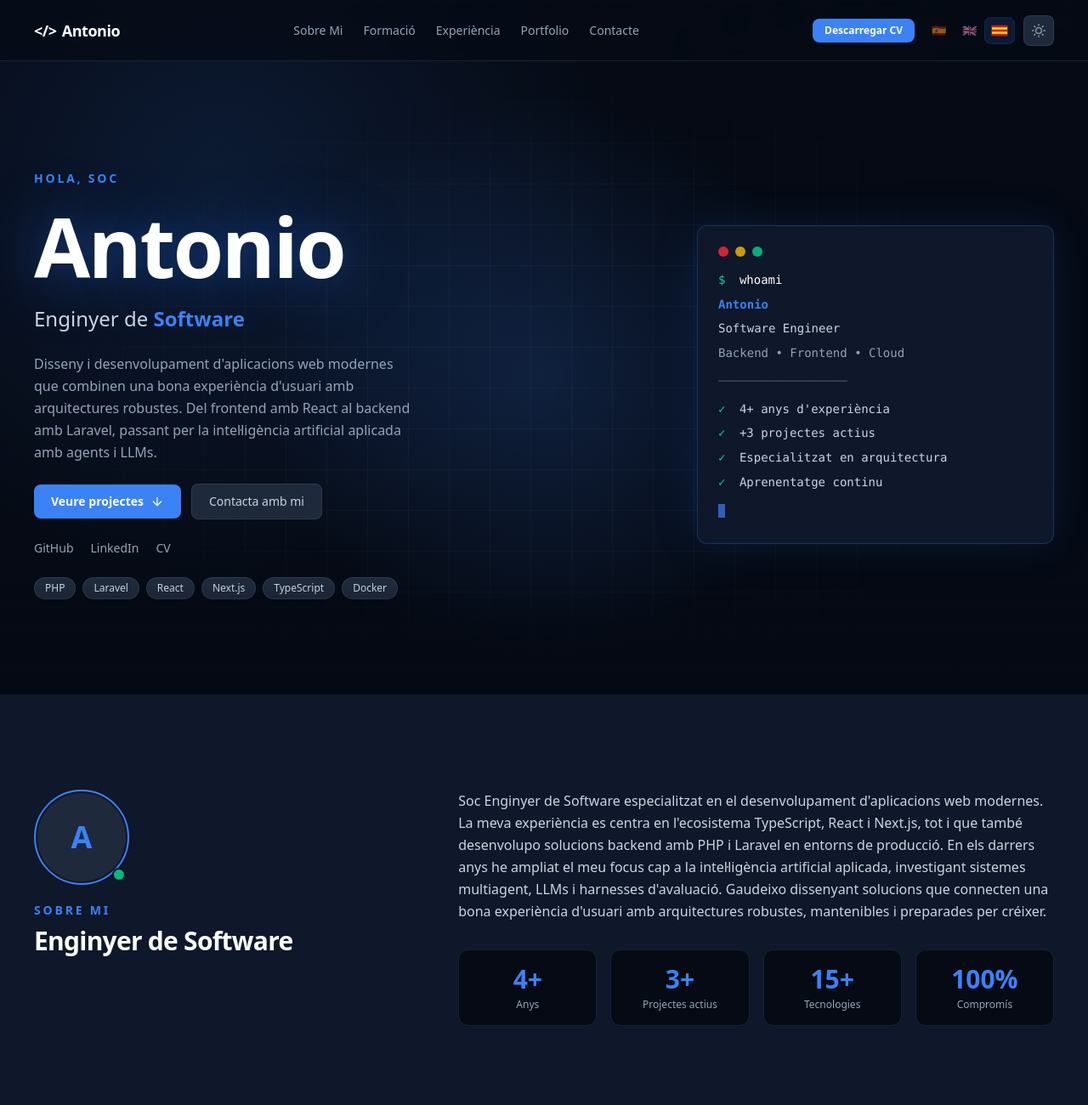
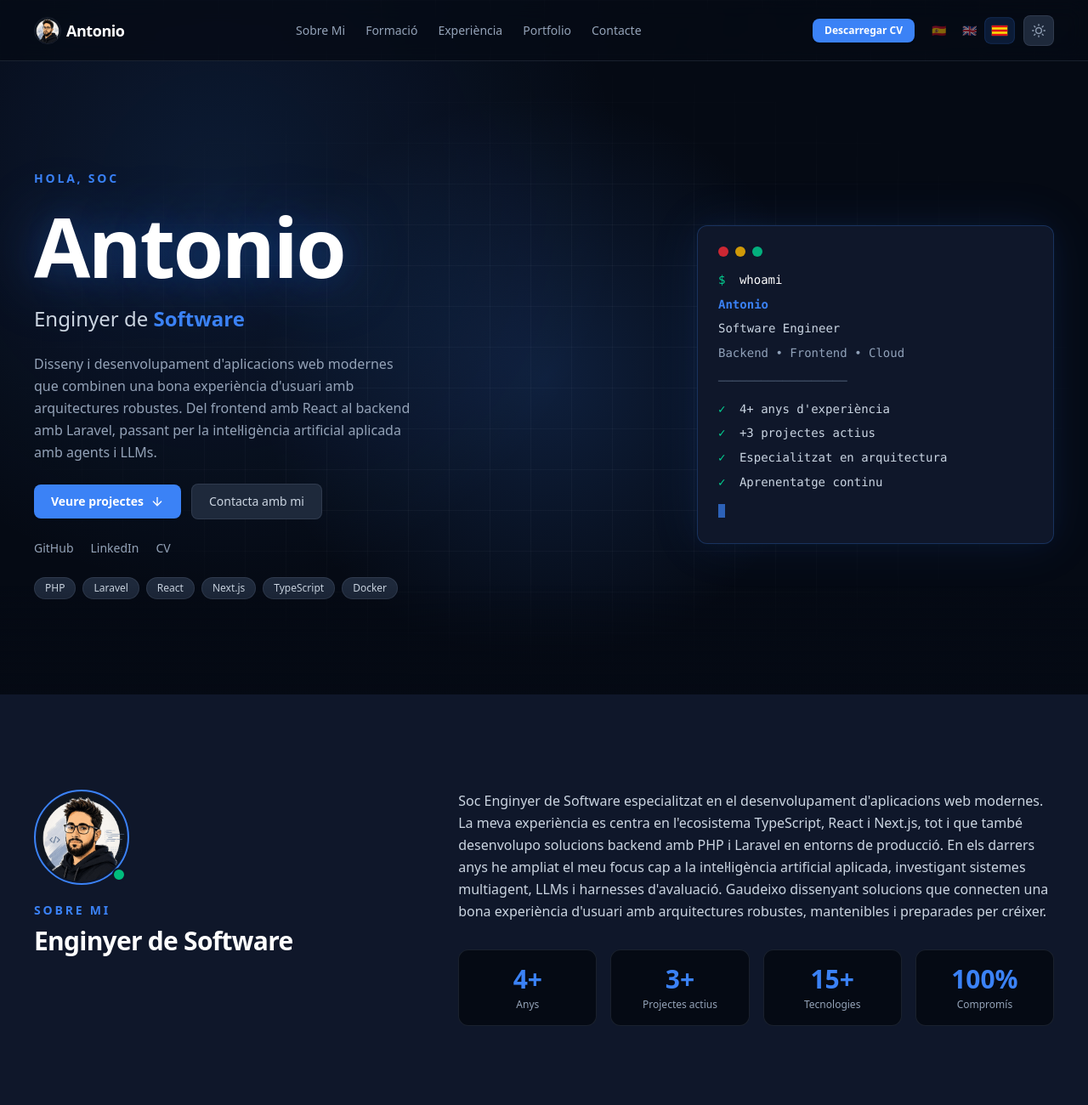
Before and after one commit to AntonioPtnR/portfolio, an Astro site: page /ca/ in a window 1280 px wide. Shown: the top 1300 px of the page at 85% size. Built offline with nearby package versions, Linux system fonts and the light colour scheme; Astro itself is replaced by a stand-in of ours.

Commit message:
feat: add avatar branding and push build guard

```diff
--- a/src/components/layout/Header.astro
+++ b/src/components/layout/Header.astro
@@ -21,7 +21,13 @@ const flags: Record<string, string> = {
   <nav class="site-shell flex h-full items-center justify-between">
     <!-- Logo -->
     <a href={`/${lang}/`} class="flex items-center gap-1.5 text-lg font-bold tracking-tight">
-      <span class="text-primary-400">&lt;/&gt;</span>
+      <img
+        src="/avatar.jpg"
+        alt="Antonio"
+        class="h-8 w-8 rounded-full border border-[var(--color-border)] object-cover"
+        loading="eager"
+        decoding="async"
+      />
       <span>Antonio</span>
     </a>
 
--- a/src/components/sections/About.astro
+++ b/src/components/sections/About.astro
@@ -14,9 +14,13 @@ const { t } = Astro.props;
         <!-- Avatar frame -->
         <div class="relative">
           <div class="h-28 w-28 overflow-hidden rounded-full border-2 border-[var(--color-primary)] p-0.5">
-            <div class="flex h-full w-full items-center justify-center rounded-full bg-[var(--color-surface-muted)] text-4xl font-bold text-[var(--color-primary)]">
-              A
-            </div>
+            <img
+              src="/avatar.jpg"
+              alt="Antonio Patón Rico"
+              class="h-full w-full rounded-full object-cover"
+              loading="lazy"
+              decoding="async"
+            />
           </div>
           <!-- Green online dot -->
           <span class="absolute bottom-1 right-1 h-4 w-4 rounded-full border-2 border-[var(--color-surface)] bg-emerald-500"></span>
--- a/src/components/sections/Hero.astro
+++ b/src/components/sections/Hero.astro
@@ -83,7 +83,7 @@ const socialLinks = [
       </div>
 
       <!-- Right column: terminal card -->
-      <div class="flex justify-center lg:justify-end animate-fade-up" style="--i:1; animation-delay: 150ms">
+      <div class="flex flex-col items-center gap-6 lg:items-end animate-fade-up" style="--i:1; animation-delay: 150ms">
         <TerminalCard t={t} />
       </div>
     </div>
--- a/src/layouts/MainLayout.astro
+++ b/src/layouts/MainLayout.astro
@@ -39,6 +39,9 @@ const ogLocaleAlternates = Object.keys(languages)
   .map((code) => ogLocales[code as keyof typeof ogLocales])
   .filter(Boolean);
 
+// OG Image absolute URL
+const ogImage = new URL("/og-image.jpg", site).href;
+
 // JSON-LD structured data
 const jsonLd = {
   "@context": "https://schema.org",
@@ -72,6 +75,7 @@ const jsonLd = {
     <meta name="description" content={t("seo.descripcion")} />
     <meta name="robots" content="index, follow" />
     <link rel="icon" type="image/svg+xml" href="/favicon.svg" />
+    <link rel="icon" type="image/jpeg" sizes="32x32" href="/avatar.jpg" />
     <link rel="canonical" href={canonical} />
     <title>{t("seo.titulo")}</title>
 
@@ -91,9 +95,15 @@ const jsonLd = {
       <meta property="og:locale:alternate" content={loc} />
     ))}
     <meta property="og:site_name" content="Antonio Patón Rico — Portfolio" />
+    <meta property="og:image" content={ogImage} />
+    <meta property="og:image:width" content="1254" />
+    <meta property="og:image:height" content="1254" />
+    <meta property="og:image:alt" content={t("seo.titulo")} />
 
     <!-- Twitter Card -->
-    <meta name="twitter:card" content="summary" />
+    <meta name="twitter:card" content="summary_large_image" />
+    <meta name="twitter:image" content={ogImage} />
+    <meta name="twitter:image:alt" content={t("seo.titulo")} />
     <meta name="twitter:title" content={t("seo.titulo")} />
     <meta name="twitter:description" content={t("seo.descripcion")} />
 
```
Also changed, not shown: AGENTS.md (+3 -0 lines), .atl/skill-registry.md, .atl/skills/build-before-push/SKILL.md (added), public/avatar.jpg (added), public/og-image.jpg (added), 1 other file.
